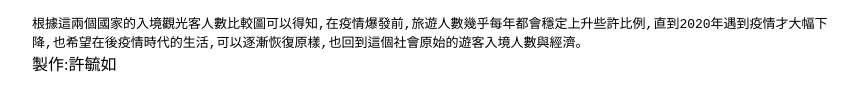
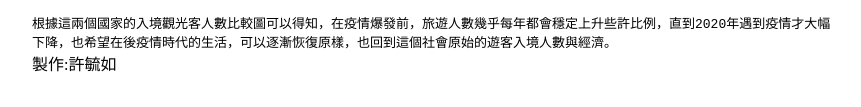
Before and after one commit to Ruby62/hw8, a plain HTML site: page index.html in a window 1280 px wide. Shown: the part 419-526 px from the top of the page, without its empty margins (208-1069 px from the left). Drawn offline with nearby package versions, Linux system fonts and the light colour scheme.

Commit message:
Add files via upload

```diff
--- a/index.html
+++ b/index.html
@@ -69,7 +69,7 @@
   <p class="highcharts-description">
 
     <code>
-    根據這兩個國家的入境觀光客人數比較圖可以得知,在疫情爆發前,旅遊人數幾乎每年都會穩定上升些許比例,直到2020年遇到疫情才大幅下降,也希望在後疫情時代的生活,可以逐漸恢復原樣,也回到這個社會原始的遊客入境人數與經濟。
+    根據這兩個國家的入境觀光客人數比較圖可以得知，在疫情爆發前，旅遊人數幾乎每年都會穩定上升些許比例，直到2020年遇到疫情才大幅下降，也希望在後疫情時代的生活，可以逐漸恢復原樣，也回到這個社會原始的遊客入境人數與經濟。
     </code>
 
 
```
